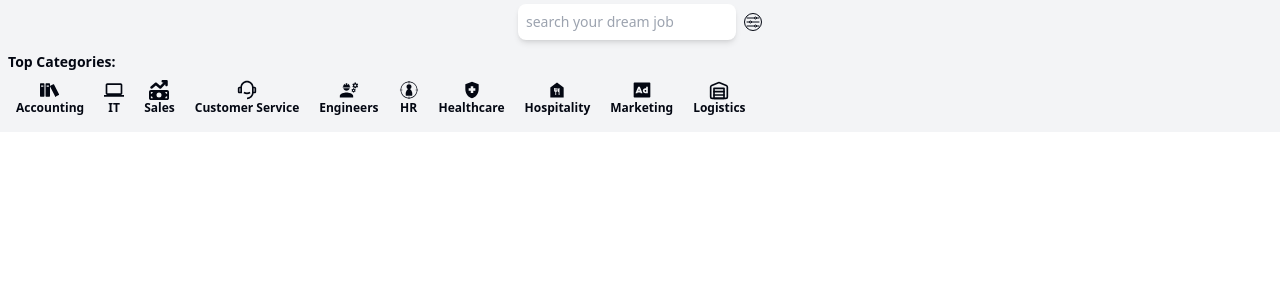
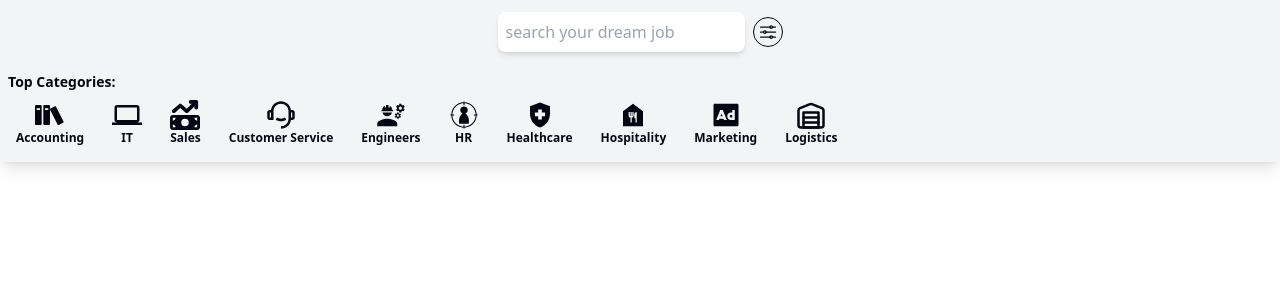
Before and after one commit to steve-rops/joby-v4, a React (Vite) app: page /app in a window 1280 px wide. Shown: the top 300 px of the page. Built offline with nearby package versions, Linux system fonts and the light colour scheme; no server answers.

Commit message:
basic header -stable

```diff
--- a/src/features/header/Categories.jsx
+++ b/src/features/header/Categories.jsx
@@ -1,7 +1,5 @@
-import { useQuery } from "@tanstack/react-query";
-import { getJobsCategories } from "../../services/adzunaAPI";
 import { ImBooks } from "react-icons/im";
-import { MdComputer, MdEventBusy } from "react-icons/md";
+import { MdComputer } from "react-icons/md";
 import { FaMoneyBillTrendUp } from "react-icons/fa6";
 import { RiCustomerService2Line } from "react-icons/ri";
 import { MdEngineering } from "react-icons/md";
@@ -10,36 +8,35 @@ import { MdHealthAndSafety } from "react-icons/md";
 import { MdFoodBank } from "react-icons/md";
 import { RiAdvertisementFill } from "react-icons/ri";
 import { LuWarehouse } from "react-icons/lu";
+import { useState } from "react";
+import Category from "./Category";
+
+const categories = [
+  { id: 0, label: "Accounting", logo: <ImBooks /> },
+  { id: 1, label: "IT", logo: <MdComputer /> },
+  { id: 2, label: "Sales", logo: <FaMoneyBillTrendUp /> },
+  { id: 3, label: "Customer Service", logo: <RiCustomerService2Line /> },
+  { id: 4, label: "Engineers", logo: <MdEngineering /> },
+  { id: 5, label: "HR", logo: <GiHumanTarget /> },
+  { id: 6, label: "Healthcare", logo: <MdHealthAndSafety /> },
+  { id: 7, label: "Hospitality", logo: <MdFoodBank /> },
+  { id: 8, label: "Marketing", logo: <RiAdvertisementFill /> },
+  { id: 9, label: "Logistics", logo: <LuWarehouse /> },
+];
 
 const Categories = () => {
-  const { data } = useQuery({
-    queryKey: ["categories"],
-    queryFn: getJobsCategories,
-  });
-  console.log(data);
-
-  const categories = [
-    { label: "Accounting", logo: <ImBooks /> },
-    { label: "IT", logo: <MdComputer /> },
-    { label: "Sales", logo: <FaMoneyBillTrendUp /> },
-    { label: "Customer Service", logo: <RiCustomerService2Line /> },
-    { label: "Engineers", logo: <MdEngineering /> },
-    { label: "HR", logo: <GiHumanTarget /> },
-    { label: "Healthcare", logo: <MdHealthAndSafety /> },
-    { label: "Hospitality", logo: <MdFoodBank /> },
-    { label: "Marketing", logo: <RiAdvertisementFill /> },
-    { label: "Logistics", logo: <LuWarehouse /> },
-  ];
-
+  const [activeID, setActiveID] = useState(null);
   return (
     <div className="p-2  text-sm font-semibold ">
-      <h2>Top Categories:</h2>
-      <div className="overflow-x-scroll flex gap-5 p-2">
+      <h2 className="text-md">Top Categories:</h2>
+      <div className="overflow-x-scroll flex gap-7 p-2">
         {categories?.map((cat) => (
-          <div className="flex flex-col items-center " key={cat.label}>
-            <span className="text-xl">{cat.logo}</span>
-            <h4 className="text-balance text-xs  text-center ">{cat.label}</h4>
-          </div>
+          <Category
+            activeID={activeID}
+            setActiveID={setActiveID}
+            key={cat.id}
+            cat={cat}
+          />
         ))}
       </div>
     </div>
--- /dev/null
+++ b/src/features/header/Category.jsx
@@ -0,0 +1,20 @@
+const Category = ({ cat, activeID, setActiveID }) => {
+  return (
+    <div
+      onClick={() => setActiveID(cat.id)}
+      className={`flex flex-col items-center transition-all ${
+        activeID === cat.id ? "border-b border-primary" : ""
+      }  `}
+      key={cat.label}
+    >
+      <span
+        className={`text-3xl text-primary${activeID === cat.id ? "" : "/60"}`}
+      >
+        {cat.logo}
+      </span>
+      <h4 className="text-balance text-xs  text-center ">{cat.label}</h4>
+    </div>
+  );
+};
+
+export default Category;
--- a/src/features/header/Header.jsx
+++ b/src/features/header/Header.jsx
@@ -13,11 +13,11 @@ const Header = () => {
   };
 
   return (
-    <div className="w-full bg-secondary z-10 ">
-      <div className="flex items-center justify-center p-1 gap-2">
+    <div className="w-full bg-secondary z-10 shadow-lg ">
+      <div className="flex items-center justify-center px-1 py-3 gap-2">
         <form onSubmit={handleSubmit(submitting)}>
           <input
-            className="rounded-lg shadow-md outline-none p-2 text-sm"
+            className="rounded-lg shadow-md outline-none p-2 text-md"
             type="text"
             defaultValue={value}
             placeholder="search your dream job"
@@ -25,7 +25,7 @@ const Header = () => {
             {...register("query")}
           />
         </form>
-        <span className="text-l h-fit  rounded-full border border-foreground ">
+        <span className="text-xl h-fit p-1 rounded-full border border-foreground ">
           <IoOptionsOutline />
         </span>
       </div>
```
